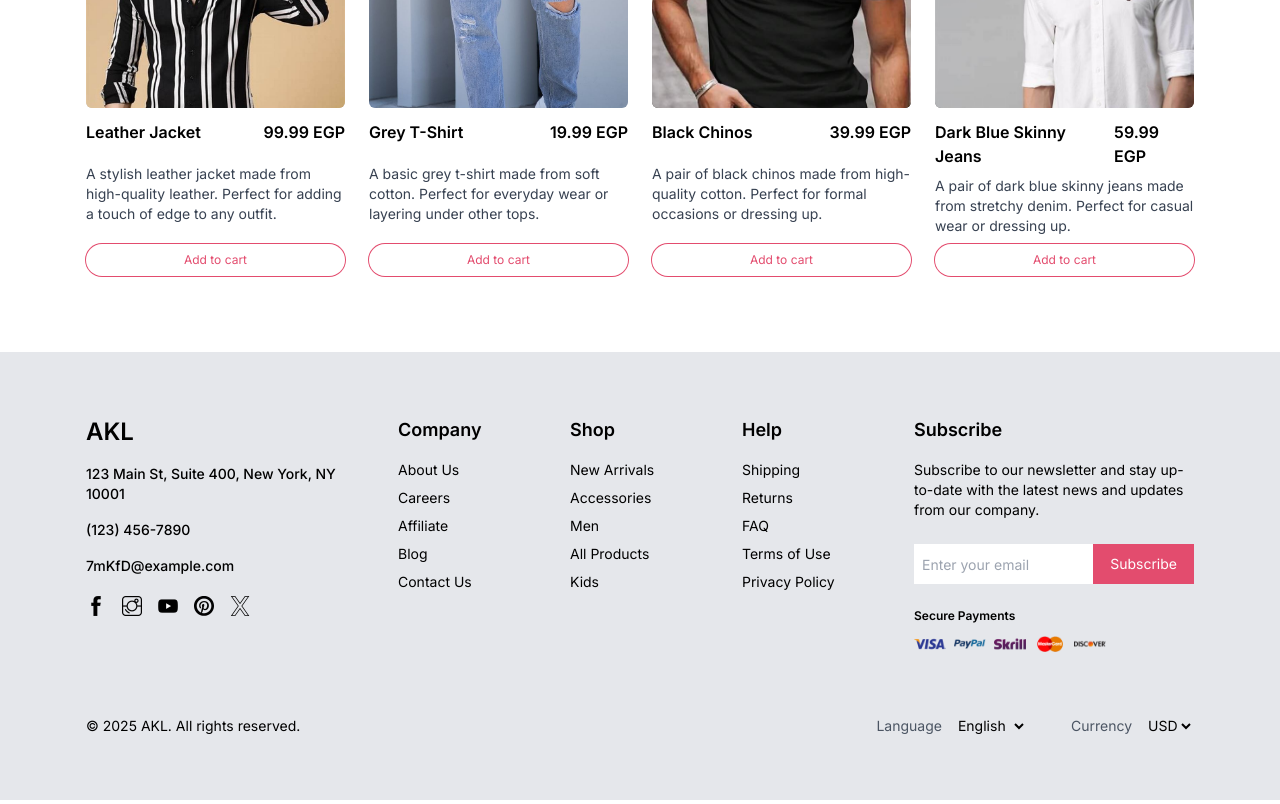
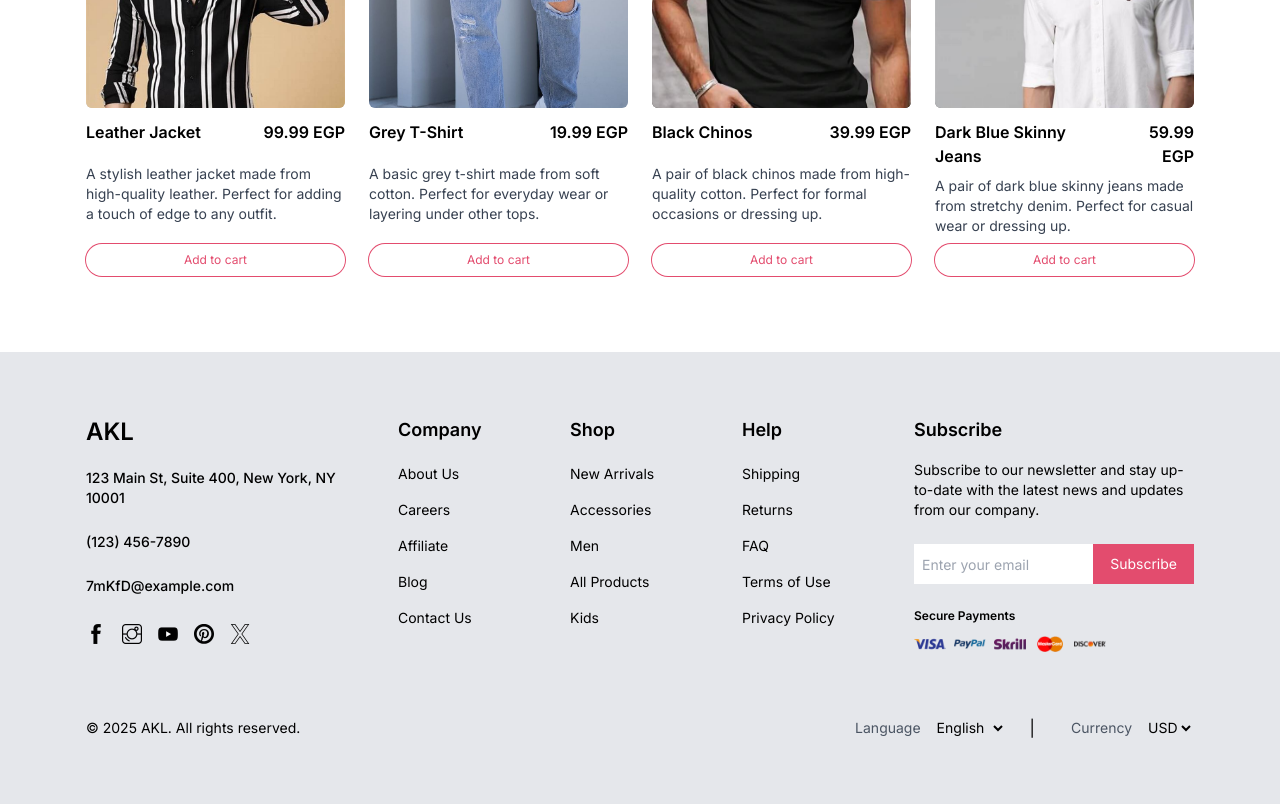
Before and after one commit to ahmedalifarajallah/Ecommerce__Next.js, a Next.js app: page / in a window 1280 px wide. Shown: the part 2120-2924 px from the top of the page. Built offline with nearby package versions, Linux system fonts and the light colour scheme.

Commit message:
enhance footer links & enhance sm screens layout for products list

```diff
--- a/src/components/Layout/Footer/ContactInfo.tsx
+++ b/src/components/Layout/Footer/ContactInfo.tsx
@@ -9,7 +9,7 @@ const ContactInfo = () => {
         { label: "(123) 456-7890", link: "tel:+201555236230" },
         { label: "7mKfD@example.com", link: "mailto:info@ourcompany.com" },
       ].map((item, index) => (
-        <li key={index} className="text-sm my-4 font-medium">
+        <li key={index} className="text-sm my-4 py-1 font-medium">
           <Link href={item.link}>{item.label}</Link>
         </li>
       ))}
--- a/src/components/Layout/Footer/Footer.tsx
+++ b/src/components/Layout/Footer/Footer.tsx
@@ -120,13 +120,18 @@ const Footer = () => {
         </div>
         {/* Bottom */}
         <div className="bottom-footer mt-16">
-          <div className="bottom-footer__container flex items-center justify-between">
+          <div className="bottom-footer__container flex flex-col sm:flex-row items-start md:items-center justify-between">
             {/* left */}
-            <p className="text-sm">&copy; 2025 AKL. All rights reserved.</p>
+            <div className="copyrights text-sm ">
+              <p>&copy; 2025 AKL. All rights reserved.</p>
+            </div>
             {/* Right */}
-            <div className="flex items-center flex items-center gap-8">
+            <div className="flex items-center flex items-center flex-wrap gap-2 flex-wrap sm:flex-nowrap md:gap-6 mt-2 sm:mt-0 ">
+              {/* Language */}
               <div className="language_prefer flex items-center">
-                <span className="mx-3 text-gray-600 text-sm">Language</span>
+                <span className="mx-0 sm:mx-3 text-gray-600 text-sm">
+                  Language
+                </span>
                 <select
                   name="language"
                   id="language"
@@ -138,6 +143,8 @@ const Footer = () => {
                   <option value="es">Spanish</option>
                 </select>
               </div>
+              <span className="">|</span>
+              {/* Currency */}
               <div className="currency_prefer flex items-center">
                 <span className="mx-3 text-gray-600 text-sm">Currency</span>
                 <select
--- a/src/components/Layout/Footer/FooterLinksColumn.tsx
+++ b/src/components/Layout/Footer/FooterLinksColumn.tsx
@@ -15,7 +15,10 @@ const FooterLinksColumn: React.FC<FooterLinksColumnProps> = ({
       <h2 className="mb-4 text-lg font-semibold">{title}</h2>
       <ul className="flex flex-col space-y-2 text-sm">
         {links.map((item, index) => (
-          <li key={index} className="cursor-pointer">
+          <li
+            key={index}
+            className="cursor-pointer py-1 transition-all duration-300 ease-in-out hover:text-primary"
+          >
             <Link href={item.link}>{item.label}</Link>
           </li>
         ))}
--- a/src/components/Layout/Footer/SocialLinks.tsx
+++ b/src/components/Layout/Footer/SocialLinks.tsx
@@ -3,7 +3,7 @@ import Link from "next/link";
 
 const SocialLinks = () => {
   return (
-    <div className="social-links__footer flex items-center gap-4 mt-5">
+    <div className="social-links__footer flex items-center gap-4 mt-5 py-1">
       <Link
         href="https://www.facebook.com/"
         target="_blank"
--- a/src/components/Products/ProductCard.tsx
+++ b/src/components/Products/ProductCard.tsx
@@ -31,7 +31,7 @@ const ProductCard: React.FC<ProductCardProps> = ({ product }) => {
         {/* Product Name & Price */}
         <div className="product_details flex items-center justify-between font-semibold">
           <span className="product-name">{product.name}</span>
-          <span className="product-price">{product.price} EGP</span>
+          <span className="product-price text-end">{product.price} EGP</span>
         </div>
         {/* Product Description */}
         <p className="product-description text-sm text-gray-700">
--- a/src/components/Products/ProductsSection.tsx
+++ b/src/components/Products/ProductsSection.tsx
@@ -14,7 +14,7 @@ const ProductsSection: React.FC<ProductsSectionProps> = ({
   return (
     <section className="container my-16">
       <SectionTitle title={title || "Products"} />
-      <div className="grid gap-6 grid-cols-1 sm:grid-cols-2 md:grid-cols-3 lg:grid-cols-4 ">
+      <div className="grid gap-6 grid-cols-2 sm:grid-cols-2 md:grid-cols-3 lg:grid-cols-4 ">
         {products.length > 0 &&
           products.map((product) => (
             <ProductCard key={product.id} product={product} />
```
